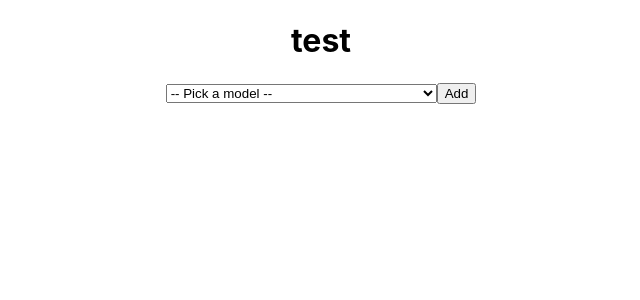
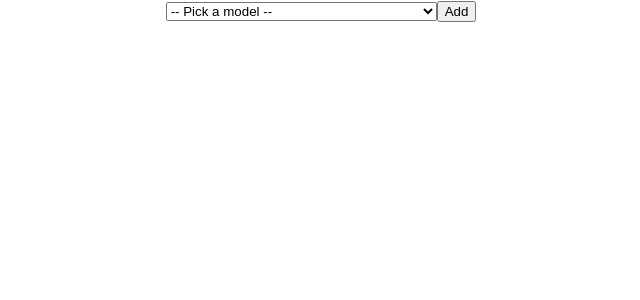
Before and after one commit to AdrianusCornet/hw-week-4, a React (Create React App) app: page / in a window 1280 px wide. Shown: the top 300 px of the page, without its empty margins (319-959 px from the left). Built offline with nearby package versions, Linux system fonts and the light colour scheme.

Commit message:
call model details

```diff
--- a/src/ModelDetails.jsx
+++ b/src/ModelDetails.jsx
@@ -4,7 +4,7 @@ export default class ModelDetails extends Component {
   render() {
     return (
       <div>
-
+        test
       </div>
     )
   }
--- a/src/RenderModels.jsx
+++ b/src/RenderModels.jsx
@@ -1,11 +1,12 @@
 import React, { Component } from 'react';
 import { connect } from 'react-redux';
+import ModelDetails from './ModelDetails'
 
 class RenderModels extends Component {
   render() {
     return (
       <div>
-        <h1>test</h1>
+        {this.props.store.map(a=> <ModelDetails/>)}
       </div>
     )
   }
```
